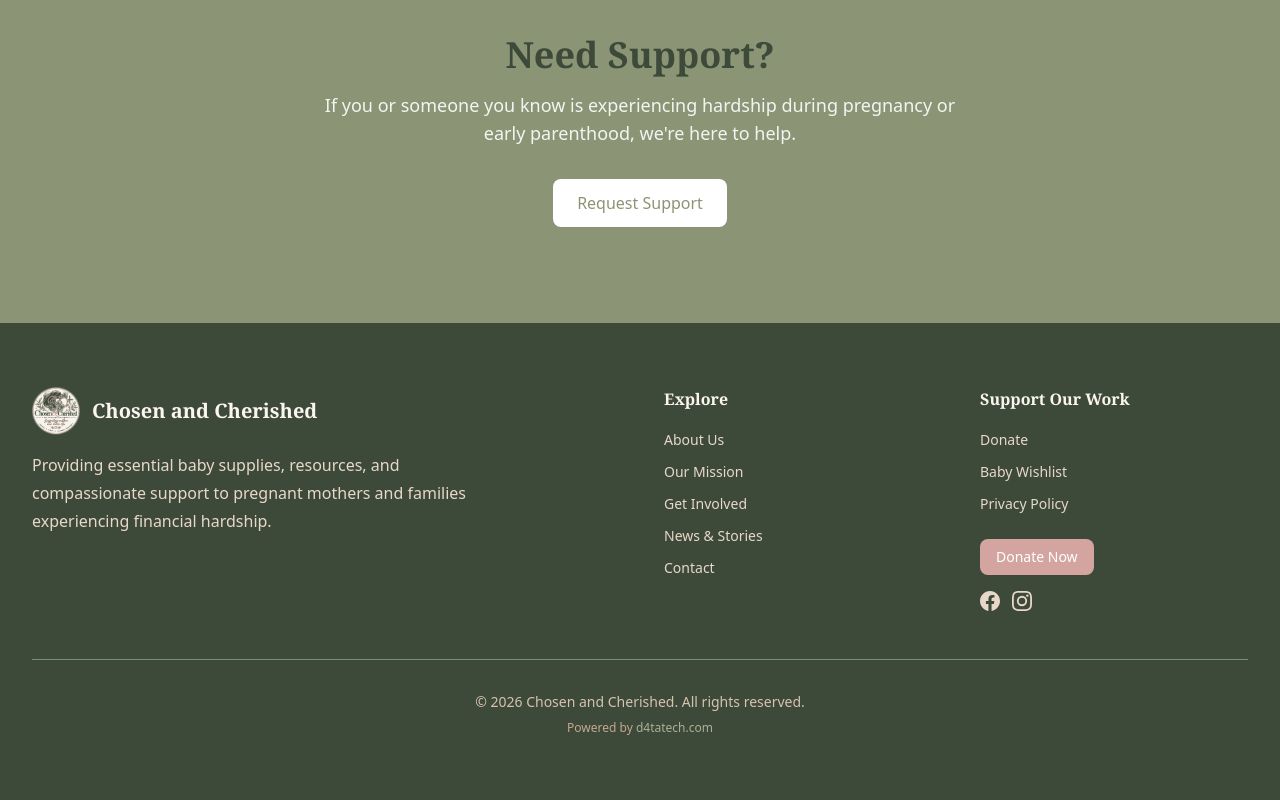
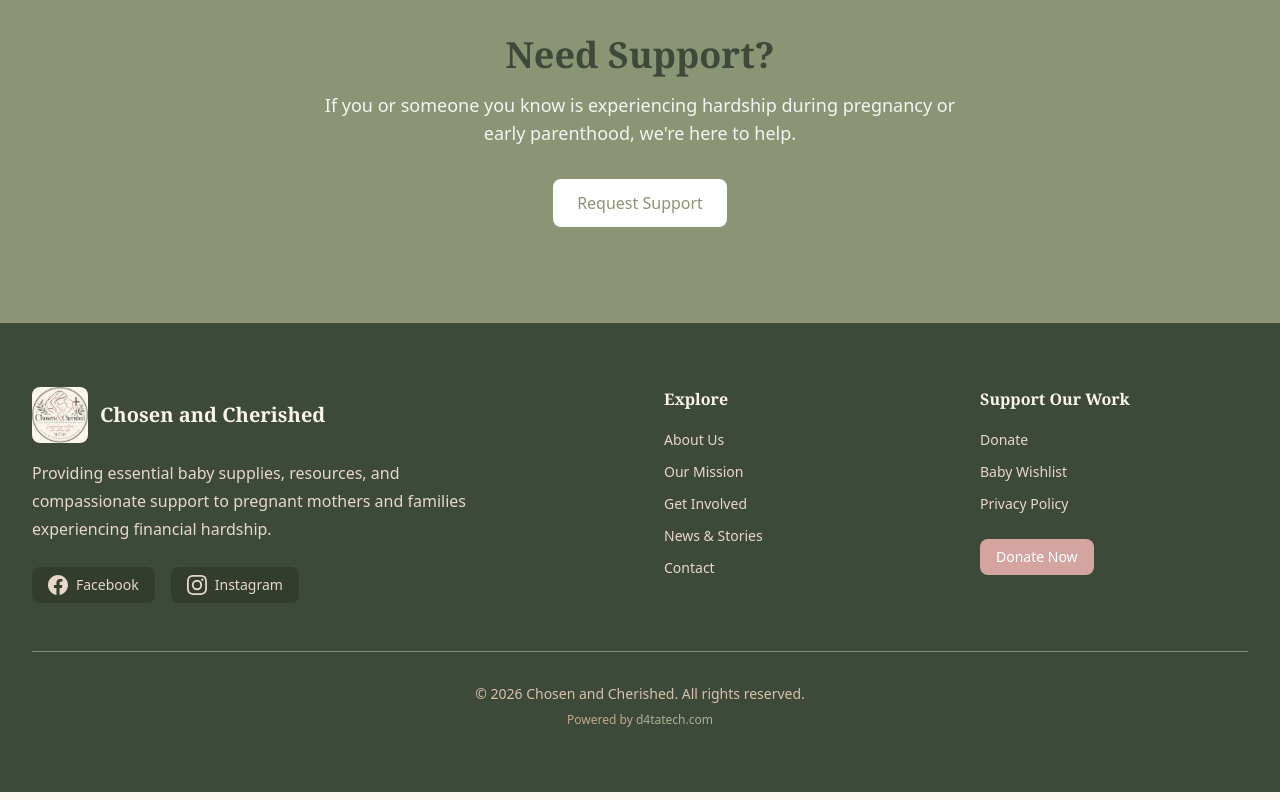
Before and after one commit to Nezuko3131/chosen-and-cherished, a Next.js app: page / in a window 1280 px wide. Shown: the part 1928-2728 px from the top of the page. Built offline with nearby package versions, Linux system fonts and the light colour scheme.

Commit message:
Fix: logo background in footer + reposition social buttons

```diff
--- a/components/Footer.tsx
+++ b/components/Footer.tsx
@@ -45,7 +45,7 @@ export default function Footer() {
           {/* Brand */}
           <div className="lg:col-span-2">
             <div className="flex items-center gap-3 mb-4">
-              <div className="relative w-12 h-12">
+              <div className="relative w-14 h-14 rounded-lg overflow-hidden bg-cream-50 p-1">
                 <Image
                   src="/logo.png"
                   alt="Chosen and Cherished Logo"
@@ -61,6 +61,22 @@ export default function Footer() {
               Providing essential baby supplies, resources, and compassionate support
               to pregnant mothers and families experiencing financial hardship.
             </p>
+            {/* Social Icons - prominently placed */}
+            <div className="mt-6 flex gap-4">
+              {socialLinks.map((social) => (
+                <a
+                  key={social.name}
+                  href={social.href}
+                  target="_blank"
+                  rel="noopener noreferrer"
+                  className="flex items-center gap-2 text-cream-200 hover:text-white transition-colors bg-forest-600 hover:bg-forest-400 px-4 py-2 rounded-lg"
+                  aria-label={social.name}
+                >
+                  {social.icon}
+                  <span className="text-sm font-medium">{social.name}</span>
+                </a>
+              ))}
+            </div>
           </div>
 
           {/* Explore */}
@@ -100,21 +116,6 @@ export default function Footer() {
                 Donate Now
               </Link>
             </div>
-            {/* Social Icons */}
-            <div className="mt-4 flex gap-3">
-              {socialLinks.map((social) => (
-                <a
-                  key={social.name}
-                  href={social.href}
-                  target="_blank"
-                  rel="noopener noreferrer"
-                  className="text-cream-200 hover:text-sage-300 transition-colors"
-                  aria-label={social.name}
-                >
-                  {social.icon}
-                </a>
-              ))}
-            </div>
           </div>
         </div>
 
```
